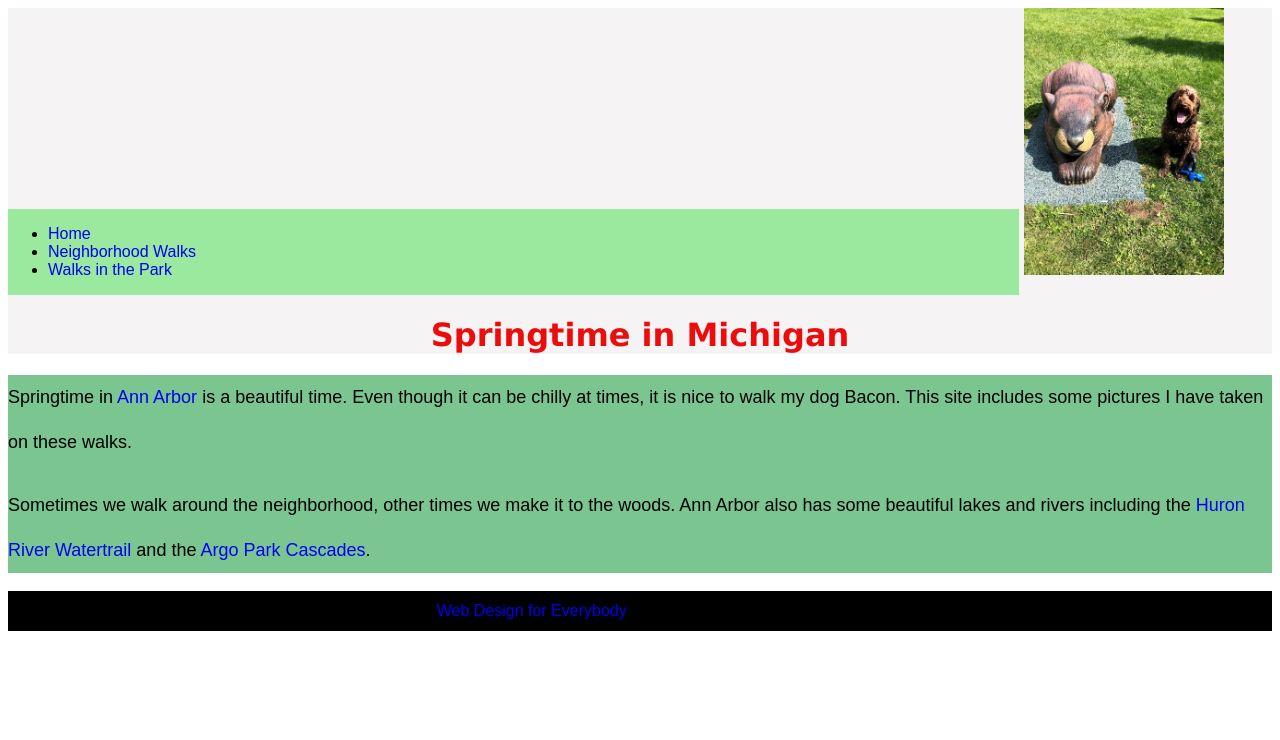
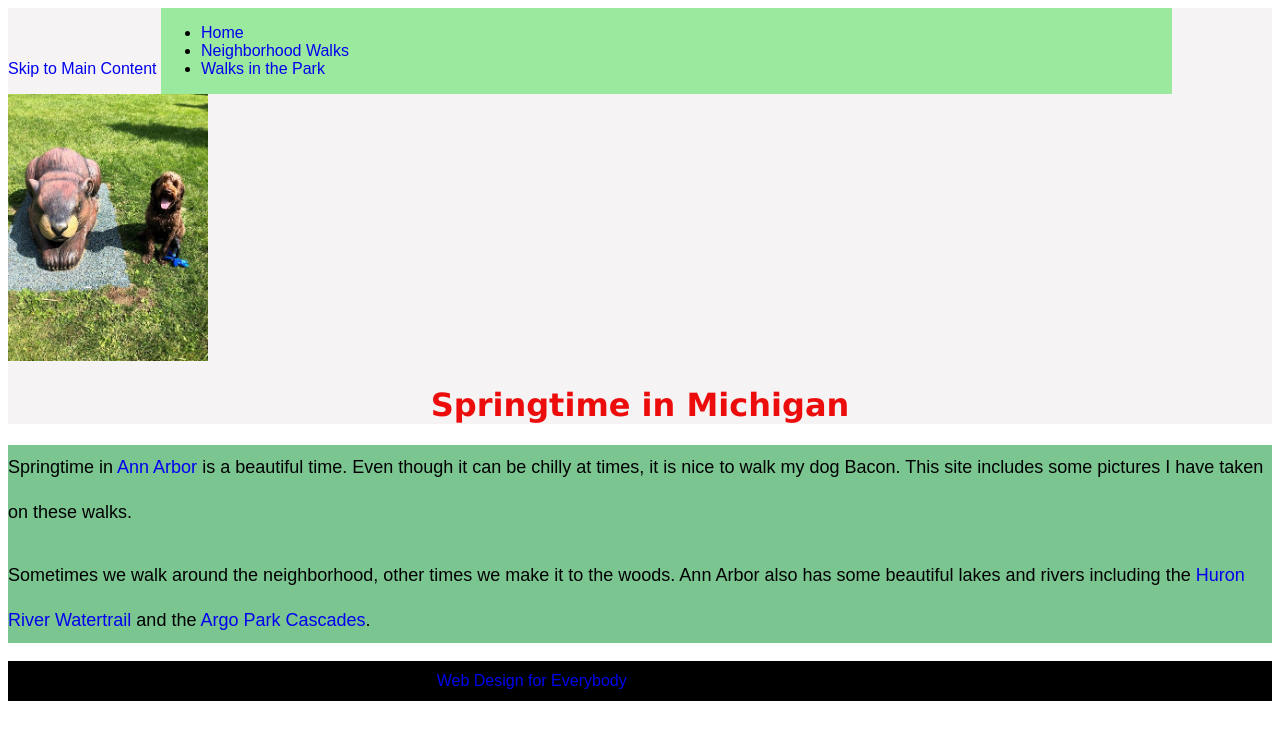
Before and after one commit to Michaelht271/CSSFinalProject, a plain HTML site: page index.html in a window 1280 px wide. Drawn offline with Linux system fonts and the light colour scheme.

Commit message:
Update index.html

```diff
--- a/index.html
+++ b/index.html
@@ -5,12 +5,15 @@
   <meta charset="utf-8">
   <meta name="viewport" content="width=device-width">
   <title>Springtime In Michigan</title>
-  <!-- You will need to link to the CSS file -->
+  <!-- Liên kết đến tệp CSS -->
   <link rel="stylesheet" href="css/style.css">
 </head>
 
 <body>
   <header>
+    <!-- Thêm liên kết "Skip to Main Content" -->
+    <a href="#main" class="skip-link">Skip to Main Content</a>
+
     <nav>
       <ul>
         <li><a href="index.html">Home</a></li>
@@ -18,21 +21,24 @@
         <li><a href="parks.html">Walks in the Park</a></li>
       </ul>
     </nav>
+
     <img src="images/BaconGallupPark.jpg" width="200" alt="Brown Labradoodle sitting next to a statue.">
     <h1>Springtime in Michigan</h1>
   </header>
-  <main>
+
+  <!-- Thêm id cho thẻ main -->
+  <main id="main">
     <p>Springtime in <a href="https://www.michigan.org/city/ann-arbor">Ann Arbor</a> is a beautiful time. Even though
       it can be chilly at times, it is nice to walk my dog Bacon. This site includes some pictures I have taken on
-      these walks. </p>
+      these walks.</p>
 
     <p>Sometimes we walk around the neighborhood, other times we make it to the woods. Ann Arbor also has some
       beautiful lakes and rivers including the <a
         href="https://www.annarbor.org/things-to-do/recreation-outdoors/huron-river/">Huron River Watertrail</a> and
       the <a href="https://www.a2gov.org/departments/Parks-Recreation/parks-places/argo/pages/default.aspx">Argo Park
         Cascades</a>.</p>
+  </main>
 
-  </main>
   <footer>
     <p>This page was originally created by Colleen van Lent for the <a
         href="https://www.coursera.org/specializations/web-design"> Web Design for Everybody</a> Specialization.
```
